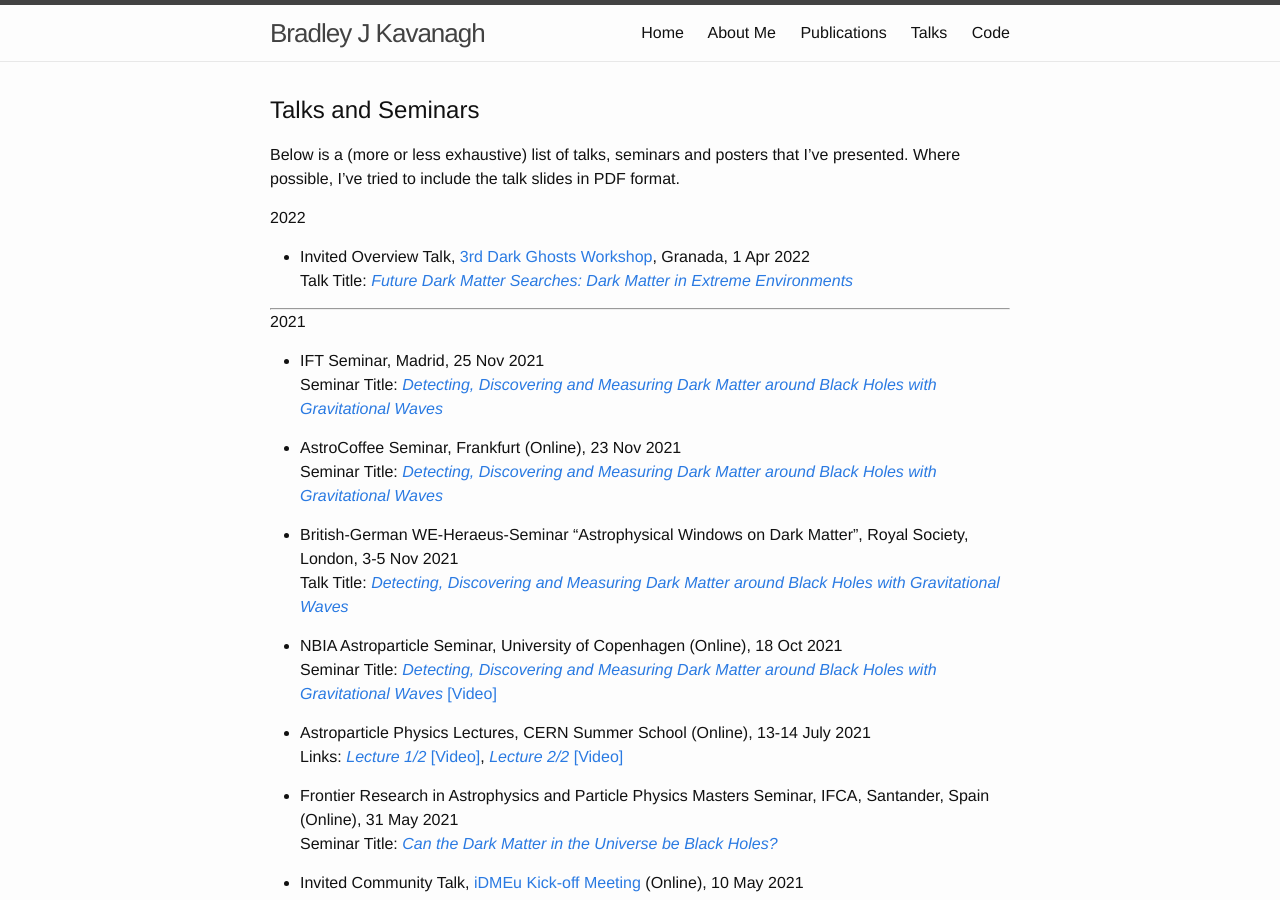
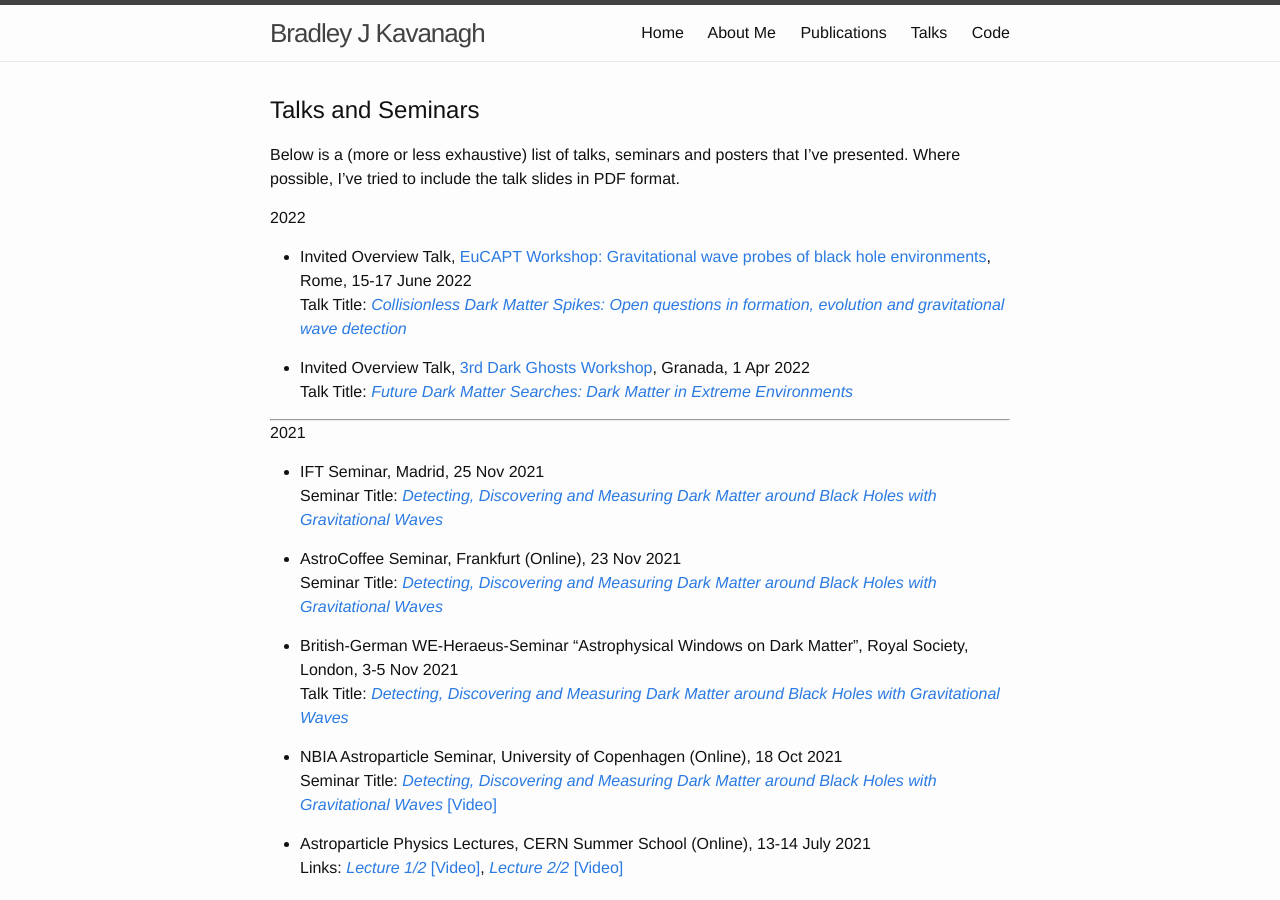
Before and after one commit to bradkav/bradkav.github.io, a Jekyll site: the page built from talks.md, in a window 1280 px wide and 900 px high. Built offline with Jekyll 4.4.1, drawn with Linux system fonts in a browser that asks for light colours.

Commit message:
Added ROME talk

```diff
--- a/talks.md
+++ b/talks.md
@@ -11,8 +11,12 @@ Below is a (more or less exhaustive) list of talks, seminars and posters that I'
 
 #### 2022
 
+- Invited Overview Talk, [EuCAPT Workshop: Gravitational wave probes of black hole environments](https://agenda.infn.it/event/30620/), Rome, 15-17 June 2022
+Talk Title: [*Collisionless Dark Matter Spikes: Open questions in formation, evolution and gravitational wave detection*](/assets/slides/KAVANAGH_BHenvironments_Rome_June2022.pdf)
+
 - Invited Overview Talk, [3rd Dark Ghosts Workshop](https://indico.cern.ch/event/1075227/), Granada, 1 Apr 2022
 Talk Title: [*Future Dark Matter Searches: Dark Matter in Extreme Environments*](/assets/slides/KAVANAGH-DarkGhosts_2022_April2022.pdf)
+
 
 
 ----------------------------
```
Also changed, not shown: 1 other file.
